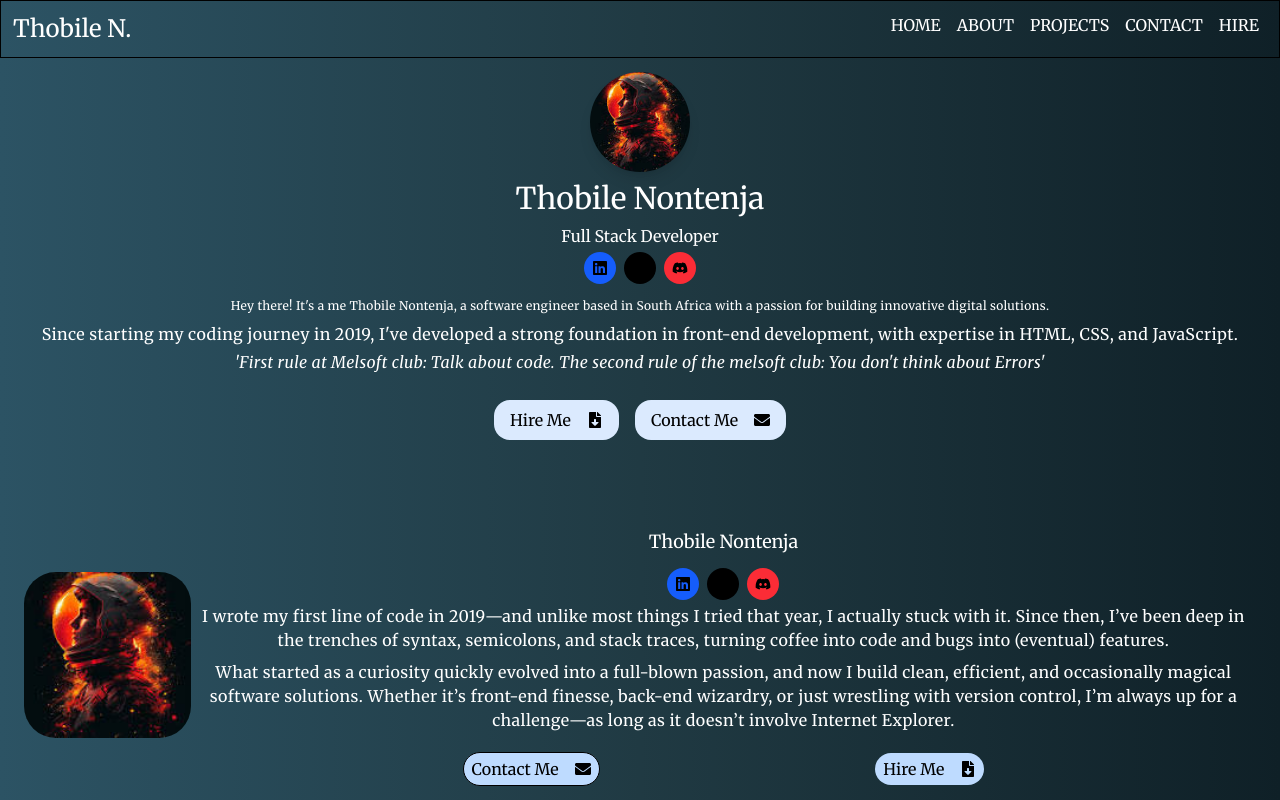
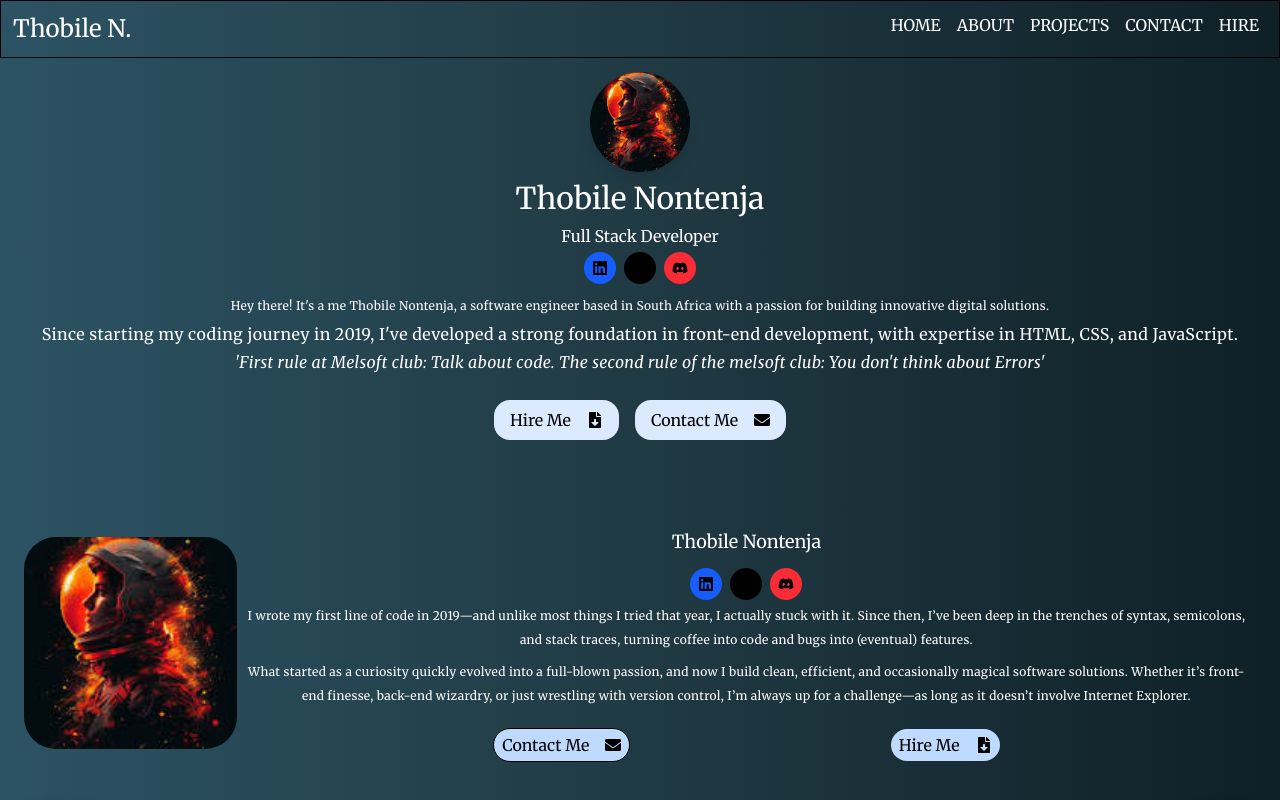
Before and after one commit to Supa-Thobile2/portfolio-melsoft2, a React (Vite) app: page / in a window 1280 px wide. Shown: the top 800 px of the page. Built offline with nearby package versions, Linux system fonts and the light colour scheme; a web font is replaced by a local one.

Commit message:
added a project update for project section

```diff
--- a/src/components/about/About.jsx
+++ b/src/components/about/About.jsx
@@ -23,8 +23,8 @@ function About() {
                                   <button className='py-2 px-2 bg-red-500 rounded-full hover:translate-y-[10px] hover:shadow-md transition duration-300'><FaDiscord/></button>
 
               </div>
-              <p className='text-start tracking-wide leading-6 text-white md:text-center'>I wrote my first line of code in 2019—and unlike most things I tried that year, I actually stuck with it. Since then, I’ve been deep in the trenches of syntax, semicolons, and stack traces, turning coffee into code and bugs into (eventual) features.</p>
-              <p className='text-start tracking-wide leading-6 text-white py-2 md:text-center'>What started as a curiosity quickly evolved into a full-blown passion, and now I build clean, efficient, and occasionally magical software solutions. Whether it’s front-end finesse, back-end wizardry, or just wrestling with version control, I’m always up for a challenge—as long as it doesn’t involve Internet Explorer.</p>
+              <p className='text-start text-[12px] tracking-wide leading-6 text-white md:text-center'>I wrote my first line of code in 2019—and unlike most things I tried that year, I actually stuck with it. Since then, I’ve been deep in the trenches of syntax, semicolons, and stack traces, turning coffee into code and bugs into (eventual) features.</p>
+              <p className='text-start text-[12px] tracking-wide leading-6 text-white py-2 md:text-center'>What started as a curiosity quickly evolved into a full-blown passion, and now I build clean, efficient, and occasionally magical software solutions. Whether it’s front-end finesse, back-end wizardry, or just wrestling with version control, I’m always up for a challenge—as long as it doesn’t involve Internet Explorer.</p>
                 <div className='flex justify-evenly items-center w-full gap-3 my-3 '>
                   <button className='flex justify-evenly items-center py-1 px-2  bg-blue-200 rounded-3xl gap-4 outline-0 border hover:translate-y-[10px] hover:shadow-md transition duration-300'> Contact Me<FaEnvelope/></button>
                   <button className='flex justify-evenly items-center py-1 px-2 bg-blue-200 rounded-3xl gap-4 hover:translate-y-[10px] hover:shadow-md transition duration-300'> Hire Me <FaFileDownload/></button>
```
